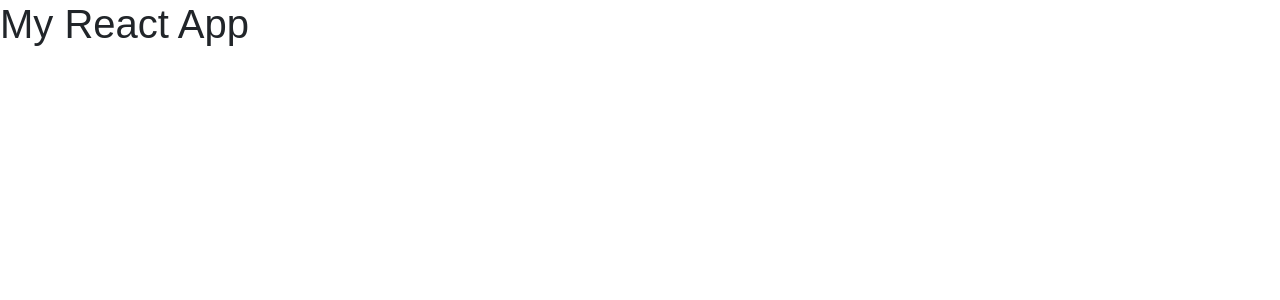
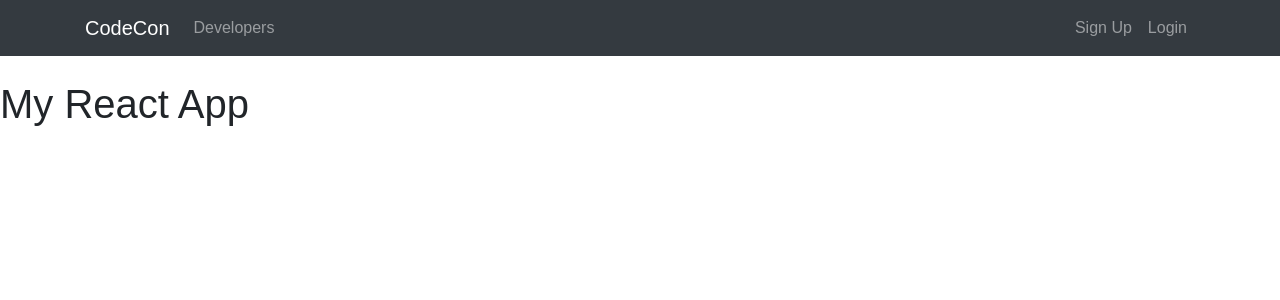
Before and after one commit to manuarora700/codecon, a React (Create React App) app in the folder client/: page / in a window 1280 px wide. Shown: the top 300 px of the page. Built offline with nearby package versions, Linux system fonts and the light colour scheme.

Commit message:
Navbar component done

```diff
--- a/client/src/App.js
+++ b/client/src/App.js
@@ -1,10 +1,15 @@
 import React, { Component } from 'react';
+
+import Navbar from './components/layout/Navbar';
+
 import './App.css';
+
 
 class App extends Component {
   render() {
     return (
       <div className="App">
+        <Navbar />
         <h1>My React App</h1>
       </div>
     );
--- /dev/null
+++ b/client/src/components/layout/Navbar.js
@@ -0,0 +1,37 @@
+import React, { Component } from 'react'
+
+
+class Navbar extends Component {
+	render() {
+		return(
+		  <nav className="navbar navbar-expand-sm navbar-dark bg-dark mb-4">
+		    <div className="container">
+		      <a className="navbar-brand" href="landing.html">CodeCon</a>
+		      <button className="navbar-toggler" type="button" data-toggle="collapse" data-target="#mobile-nav">
+		        <span className="navbar-toggler-icon"></span>
+		      </button>
+
+		      <div className="collapse navbar-collapse" id="mobile-nav">
+		        <ul className="navbar-nav mr-auto">
+		          <li className="nav-item">
+		            <a className="nav-link" href="profiles.html"> Developers
+		            </a>
+		          </li>
+		        </ul>
+
+		        <ul className="navbar-nav ml-auto">
+		          <li className="nav-item">
+		            <a className="nav-link" href="register.html">Sign Up</a>
+		          </li>
+		          <li className="nav-item">
+		            <a className="nav-link" href="login.html">Login</a>
+		          </li>
+		        </ul>
+		      </div>
+		    </div>
+		  </nav>
+		)
+	}
+}
+
+export default Navbar;
```
Also changed, not shown: client/src/components/layout/Footer.js (added), client/src/components/layout/Landing.js (added).
